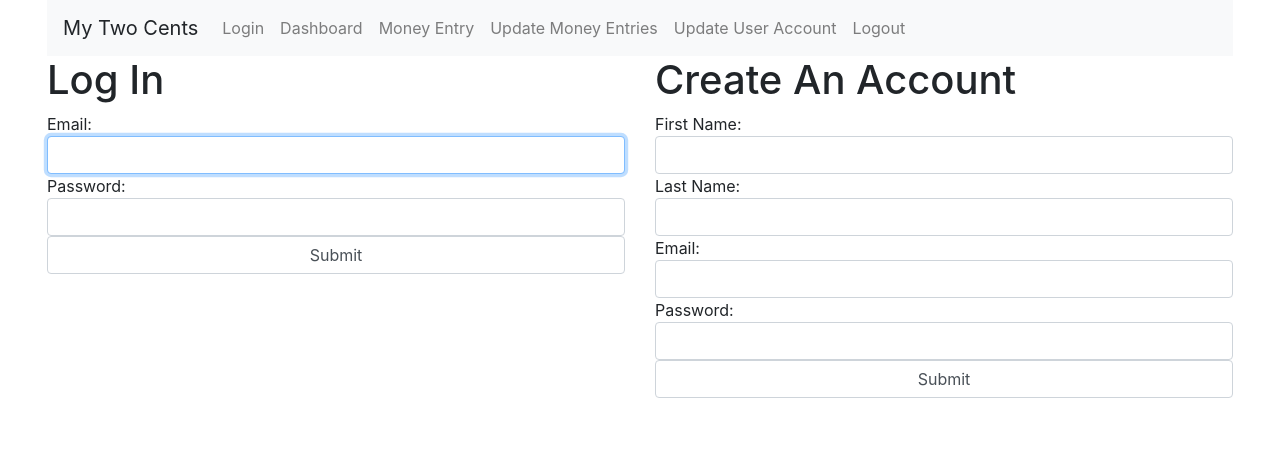
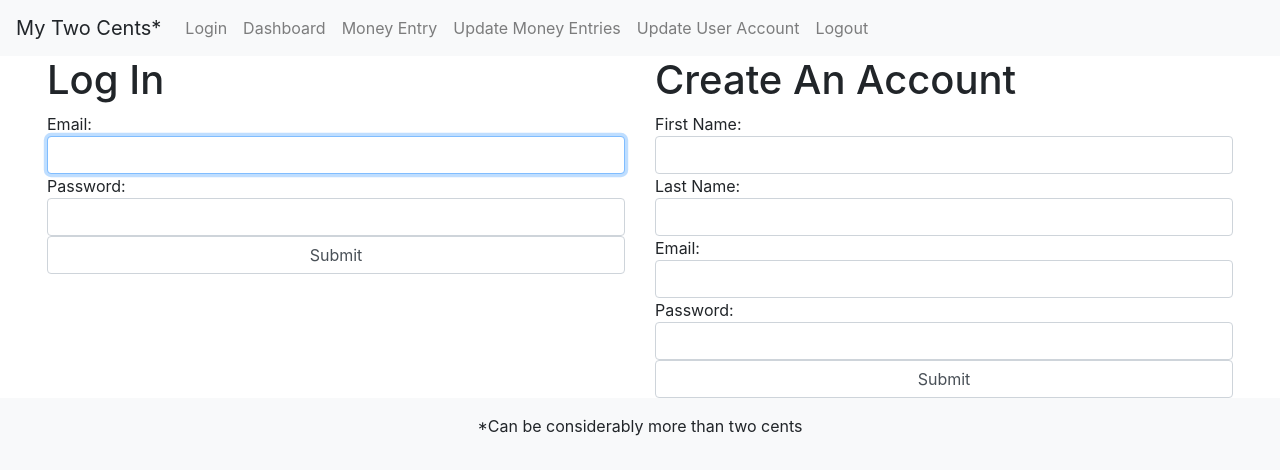
Before and after one commit to makeller234/money_tracking, a Flask app: page / in a window 1280 px wide. Shown: the top 475 px of the page. Run offline with Flask 2, Linux system fonts and the light colour scheme; some libraries are stand-ins or nearby versions.

Commit message:
added a footer and minor tweaks to server.py

```diff
--- a/server.py
+++ b/server.py
@@ -175,7 +175,6 @@ def places_api():
 
     return render_template('coin_entry.html', first_name = session['fname'], API_KEY=API_KEY)
 
-
 @app.route('/return_update_entry')
 def return_update_entry():
     """Allows the user to go back to the update entry page, if they're logged in; otherwise, routes user to the log in page."""
@@ -185,7 +184,7 @@ def return_update_entry():
         return redirect('/')
     if len(crud.user_query(session['email'])) == 0:
         flash('You need to log some money before you can edit it.')
-        return redirect('/return_coin_entry')
+        return redirect('/return_coin_entry', API_KEY=API_KEY)
 
     data  = crud.all_addresses(session['email'])
 
--- a/templates/base.html
+++ b/templates/base.html
@@ -18,9 +18,9 @@
     </head>
     <body>
         <!-- Nav Bar -->
-        <div class='container'>
+        <div class='container-float'>
         <nav class="navbar navbar-expand-lg navbar-light bg-light">
-            <a class="navbar-brand">My Two Cents</a>
+            <a class="navbar-brand">My Two Cents*</a>
             <button class="navbar-toggler" type="button" data-toggle="collapse" data-target="#navbarNavAltMarkup" aria-controls="navbarNavAltMarkup" aria-expanded="false" aria-label="Toggle navigation">
               <span class="navbar-toggler-icon"></span>
             </button>
@@ -51,7 +51,11 @@
         </div>
 
         {% block body %}{% endblock %}
-
+        <footer class="bg-light text-center text-lg-start">
+          <div class="text-center p-3"">
+            <p>*Can be considerably more than two cents</p>
+          </div>
+        </footer>
         <!-- JavaScript Bundle with Popper for Bootstrap-->
         <script src="https://cdnjs.cloudflare.com/ajax/libs/popper.js/1.14.7/umd/popper.min.js" integrity="sha384-UO2eT0CpHqdSJQ6hJty5KVphtPhzWj9WO1clHTMGa3JDZwrnQq4sF86dIHNDz0W1" crossorigin="anonymous"></script>
         <script src="https://stackpath.bootstrapcdn.com/bootstrap/4.3.1/js/bootstrap.min.js" integrity="sha384-JjSmVgyd0p3pXB1rRibZUAYoIIy6OrQ6VrjIEaFf/nJGzIxFDsf4x0xIM+B07jRM" crossorigin="anonymous"></script>
```
